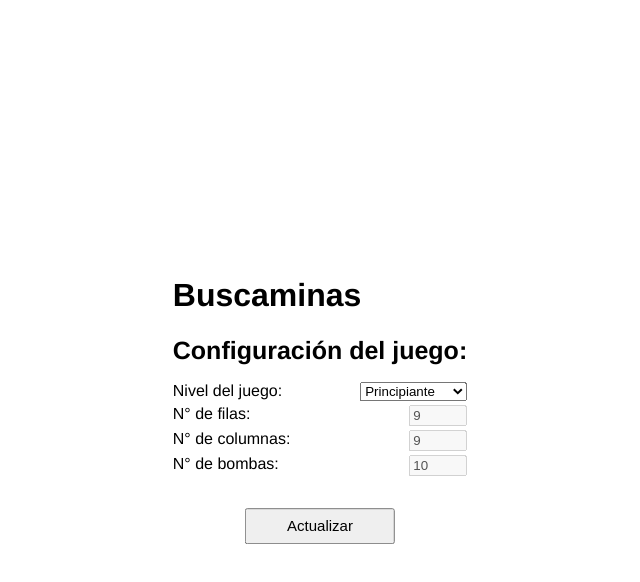
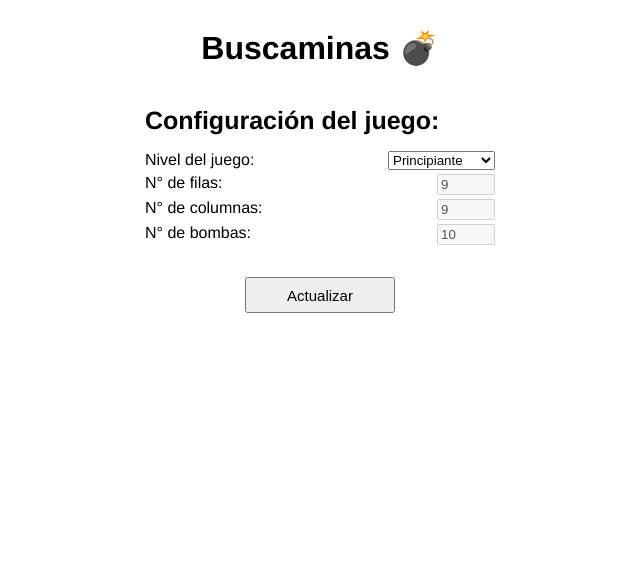
Before and after one commit to falcone-gk/Vue3-Minesweeper, a Vue app: page / in a window 1280 px wide. Shown: the top 582 px of the page, without its empty margins (320-960 px from the left). Built offline with nearby package versions, Linux system fonts and the light colour scheme; a web font is replaced by a local one.

Commit message:
Adding game logo and changing table spacing

```diff
--- a/src/App.vue
+++ b/src/App.vue
@@ -1,6 +1,6 @@
 <template>
   <div class="title">
-    <h1>Buscaminas</h1>
+    <h1>Buscaminas 💣</h1>
   </div>
   <MineSweeper v-if="currentPage == 'game'"/>
   <FormApp v-if="currentPage=='settings'" />
@@ -22,10 +22,9 @@ const currentPage = computed(() => store.getters.getCurrentPage)
   font-family: Avenir, Helvetica, Arial, sans-serif;
   -webkit-font-smoothing: antialiased;
   -moz-osx-font-smoothing: grayscale;
-  position: absolute;
-  top: 50%;
-  left: 50%;
-  margin-right: -50%;
-  transform: translate(-50%, -50%);
+  display: flex;
+  flex-direction: column;
+  align-items: center;
+  margin: 0 auto;
 }
 </style>
--- a/src/components/MineSweeper.vue
+++ b/src/components/MineSweeper.vue
@@ -349,6 +349,6 @@ setNewGame()
 table {
   padding: 1em 0;
   border-collapse: separate;
-  border-spacing: 5px 0;
+  border-spacing: 1em 0;
 }
 </style>
```
